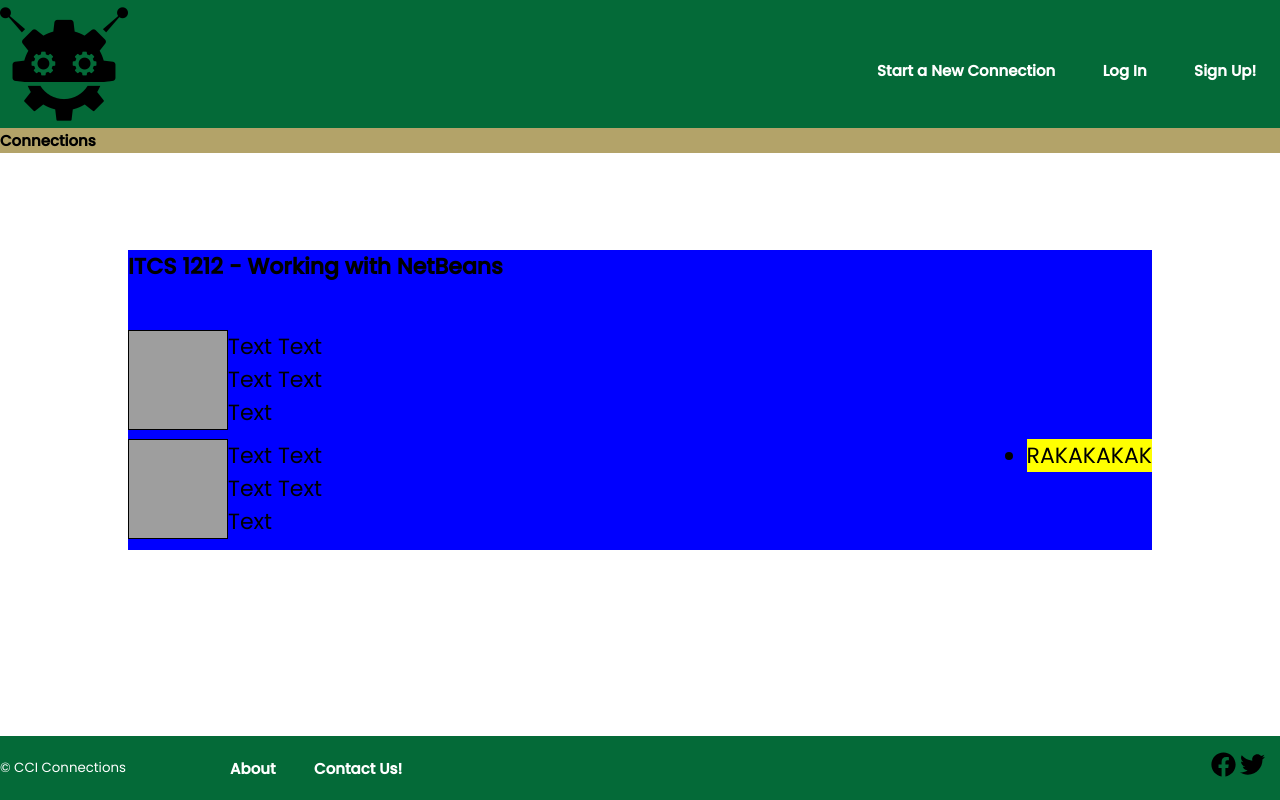
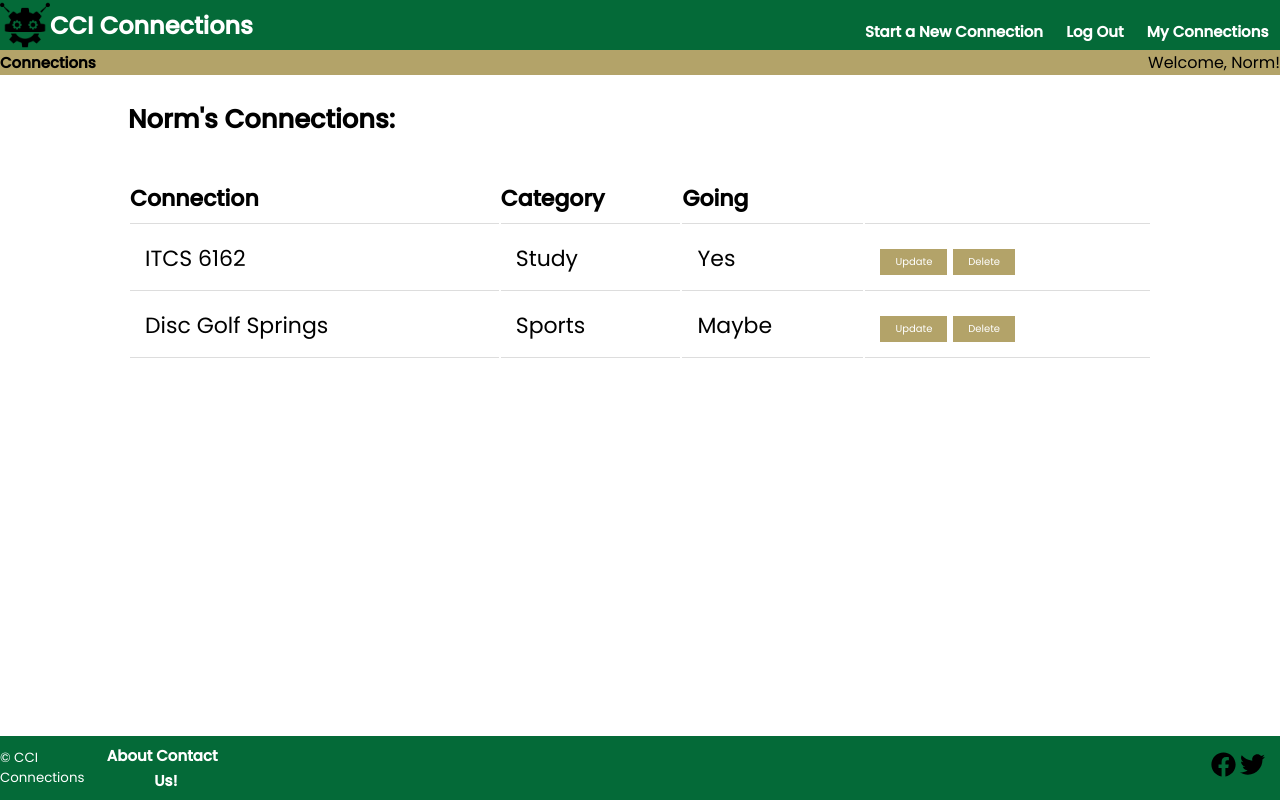
Before and after one commit to arjunmanevannan/Meetup-Portal, a plain HTML site: page userProfileView.html in a window 1280 px wide. Drawn offline with Linux system fonts and the light colour scheme; grey boxes are pictures that could not be loaded.

Commit message:
Formatting issues fixed

```diff
--- a/style.css
+++ b/style.css
@@ -16,10 +16,9 @@ button {
 }
 
 a:hover {
-  background-color: blue;
+  background-color: gray;
 }
 header{
-	//background-color: rgb(4, 106, 56);
 	height:10vh;
 }
 .ramasamy{
@@ -64,12 +63,16 @@ main{
 }
 
 .logo-container{
+	color:white;
 	display:flex;
-	flex:2;
+	flex:6;
+	align-items: center;
+
 }
 
+
 .user-specific-nav{
-	flex:1;
+	flex:3;
 }
 
 
@@ -82,6 +85,7 @@ main{
 	//display:flex;
 	//justify-content: space-around;
 	list-style:none;
+	flex:3;
 	//padding-top:5px;
 }
 .gen-link{
@@ -110,12 +114,19 @@ main{
 	text-decoration:none;
 	font-size:15px;
 	font-weight:700;
+	padding: 2px;
 }
 
 .footer-text{
 	flex:1;
 	color:white;
 	text-decoration:none;
+}
+
+.Social{
+	flex:10;
+	text-align:right;
+	padding-right:15px;
 }
 
 .footer-nav-links{
@@ -125,28 +136,64 @@ main{
 	flex:1;
 }
 
-.Social{
-	flex:4;
+
+.gen-site-nav-logged-in{
+	background-color: #b3a369;
+	display:flex;
+}
+.userName{
+	flex:1;
 	text-align:right;
-	padding-right:15px;
 }
 
-.test{
+.itemDesc{
 	flex:2;
-	background-color:blue;
 	float: left;
 }
 
-.test2{
+.itemPoll{
 	flex:1;
-	background-color:yellow;
+	//background-color:yellow;
 	float:right;
 }
-
+/*
 #inner1{
 	float:left;
 }
 #inner2{
 	float:left;
 	clear:left;
+}*/
+
+
+.catalog-links{
+	list-style: none;
 }
+.catalog-link{
+	text-decoration: none;
+	padding: 10px;
+}
+
+.test{
+	//display:flex;
+	width: 80%;
+	height:600px;
+	//background-color:blue;
+}
+
+
+table{
+	width: 100%;
+}
+
+th{
+	padding:10 px;
+	text-align:left;
+	height: 50px;
+	border-bottom: 1px solid #ddd;
+}
+
+td{
+	padding:15px;
+	border-bottom: 1px solid #ddd;
+}
--- a/userProfileView.html
+++ b/userProfileView.html
@@ -6,57 +6,60 @@
 		<meta http-equiv="X-UA-Compatible" content="IE=edge, chrome=1">
 		<link href="https://fonts.googleapis.com/css?family=Poppins:400,500&display=swap" rel="stylesheet">
 		<link rel = "stylesheet" href="./style.css" />
-		<title> ItemView </title>
+		<title> userProfileView </title>
 	</head>
-
 
 	<header>
 	<div class = "ramasamy">
 		<div class = "logo-container">
-			<img src="icon.png" alt="logo">
-			<!--<h4 class = "logo"> CCI Connections </h4>-->
+			<img src="icon.png" alt="logo" width = "50" height="50">
+			<h2>CCI Connections</h2>
 		</div>
 		<nav class ="user-specific-nav">
 			<ul class = "user-nav-links">
 				<li> <a class = "user-link" href="#">Start a New Connection</a> </li>
-				<li> <a class = "user-link" href="#">Log In</a> </li>
-				<li> <a class = "user-link" href="#">Sign Up!</a> </li>
+				<li> <a class = "user-link" href="#">Log Out</a> </li>
+				<li> <a class = "user-link" href="#">My Connections</a> </li>
 			</ul>
 		</nav>
 		</div>
 
-		<nav class = "gen-site-nav" >
+		<nav class = "gen-site-nav-logged-in" >
 			<ul class = "gen-nav-links">
 				<li> <a class = "gen-link" href="#">Connections</a> </li>
 			</ul>
+			<div class = "userName">
+				Welcome, Norm!
+			</div>
+
 		</nav>
 	</header>
 
 	<main class = "test">
-		<article class = "test1">
-			<header>
-			<h4> ITCS 1212 - Working with NetBeans </h4>
-			</header>
-			<section id = "inner1">
-				<p style="float: left;"><img src="http://placekitten.com/g/200/200" height="100px" width="100px" border="1px"></p>
-				<p>Text Text Text Text Text</p>
-			</section>
-			<BR>
-			<section id = "inner2">
-				<p style="float: left;"><img src="http://placekitten.com/g/200/200" height="100px" width="100px" border="1px"></p>
-				<p>Text Text Text Text Text</p>
-			</section>
-		</article>
-
-		<aside class = "test2">
-			<ul>
-
-				<li> RAKAKAKAK </li>
-			</ul>
-
-		</aside>
-
-
+		<div class = "caption">
+			<h3> Norm's Connections: </h3>
+		</div>
+		<BR>
+		<table style="width:100%">
+		<tr>
+			<th>Connection</th>
+			<th>Category</th>
+			<th>Going</th>
+			<th> </th>
+		</tr>
+		<tr>
+			<td>ITCS 6162</td>
+			<td>Study</td>
+			<td>Yes</td>
+			<td> <button type="button">Update</button> <button type="button">Delete</button> </td>
+		</tr>
+		<tr>
+			<td>Disc Golf Springs</td>
+			<td>Sports</td>
+			<td>Maybe</td>
+			<td> <button type="button">Update</button> <button type="button">Delete</button> </td>
+		</tr>
+		</table>
 	</main>
 
 
```
Also changed, not shown: catalogView.html (+22 -21 lines), index.html (+2 -1 lines), itemView.html (+14 -11 lines), logo_netbeans_red.png (added).
